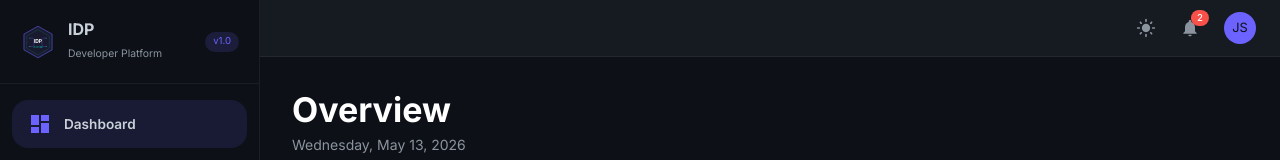
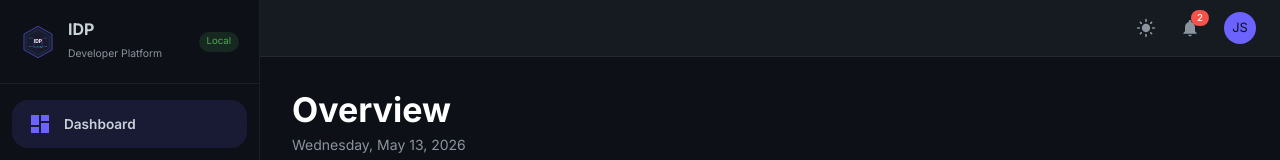
Before and after one commit to JasonTM17/Internal-_Developer_Platform_DevOps, a React (Vite) app in the folder apps/portal/: page /dashboard in a window 1280 px wide. Shown: the top 160 px of the page. Built offline with nearby package versions, Linux system fonts and the light colour scheme; no server answers.

Commit message:
refactor(portal): show environment instead of version in sidebar

```diff
--- a/apps/portal/src/layout/AppLayout.tsx
+++ b/apps/portal/src/layout/AppLayout.tsx
@@ -88,7 +88,7 @@ export const AppLayout: React.FC<AppLayoutProps> = ({ children }) => {
                 Developer Platform
               </Typography>
             </Box>
-            <Chip label="v1.0" size="small" sx={{ ml: 'auto', height: 20, fontSize: '0.6rem', bgcolor: 'rgba(108,99,255,0.15)', color: '#6C63FF' }} />
+            <Chip label="Local" size="small" sx={{ ml: 'auto', height: 20, fontSize: '0.6rem', bgcolor: 'rgba(76,175,80,0.15)', color: '#4caf50' }} />
           </>
         )}
       </Box>
```
